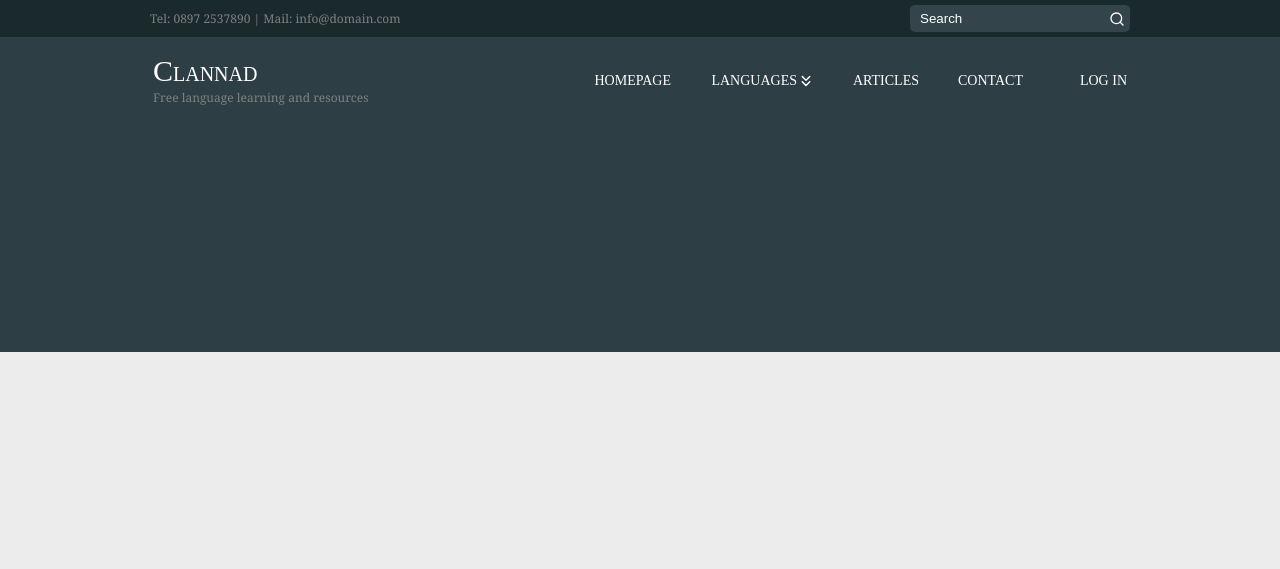
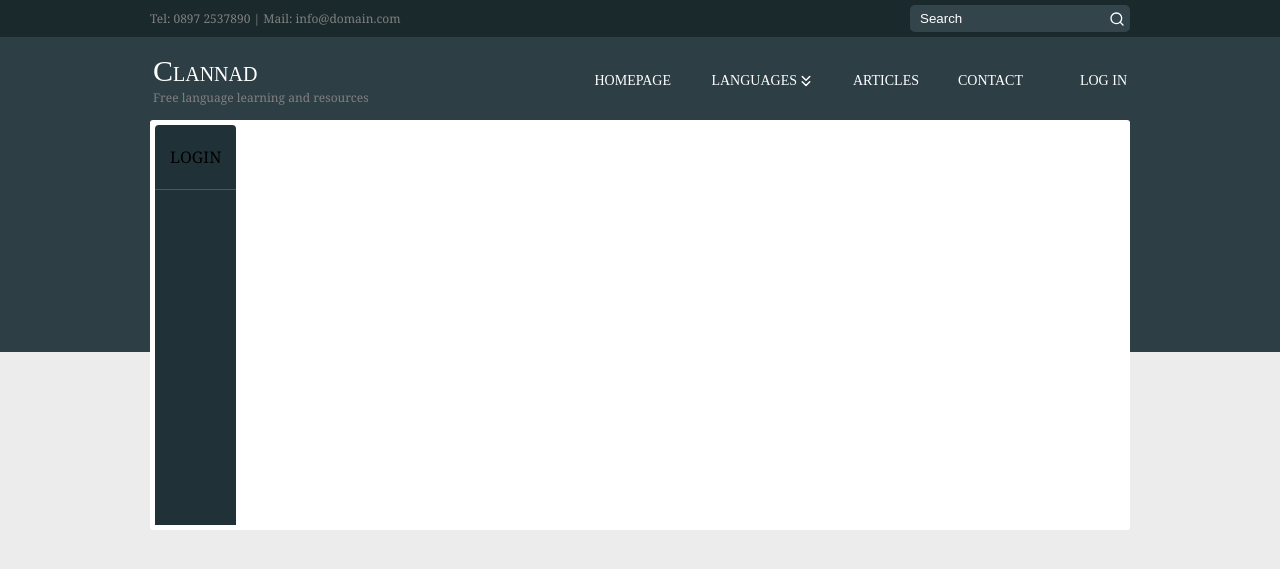
Before and after one commit to arianfazliu/PHP_Project, a PHP site: page /html/login.html in a window 1280 px wide. Shown: the top 569 px of the page. Run offline with PHP 8.4, Linux system fonts and the light colour scheme.

Commit message:
login styling

```diff
--- a/css/main.css
+++ b/css/main.css
@@ -453,3 +453,21 @@ ul {
     letter-spacing: 1px;
 
 }
+
+.login {
+    margin-top: -5px;
+    margin-left: -5px;
+    background-color: rgb(32, 49, 56);
+    border-top-right-radius: 4px;
+    border-top-left-radius: 4px;
+    margin-bottom: 5px;
+    font-family: georgia;
+}
+
+.login1 {
+    padding: 5px 15px;
+    display: flex;
+
+    border-bottom: solid 1px rgb(70, 92, 99);
+    align-items: center;
+    cursor: pointer;
--- a/html/index.html
+++ b/html/index.html
@@ -35,9 +35,9 @@
                     </td>
                     <td class="route-links"><a href="articles.html">ARTICLES</a>
                     </td>
-                    <td class="route-links"><a href="">CONTACT</a>
+                    <td class="route-links"><a href="contact.html">CONTACT</a>
                     </td>
-                    <td class="route-links"><a href="">LOG IN</a>
+                    <td class="route-links"><a href="login.html">LOG IN</a>
                     </td>
                 </tr>
             </table>
--- a/html/login.html
+++ b/html/login.html
@@ -43,6 +43,20 @@
             </table>
         </div>
     </div>
+    <div class="homepage">
+         <div style="position: relative;display: flex;flex-direction: column;">
+            <div class="photosection fade" style="display: flex">
+               <div class="login">
+                        <div class="login1">
+                            <p href="">LOGIN</p>
+
+                </div>
+                         </div>
+
+            </div>
+         </div>
+    </div>
+
 
 </body>
 </html>
```
Also changed, not shown: css/TVshows.css (deleted, +0 -9 lines).
